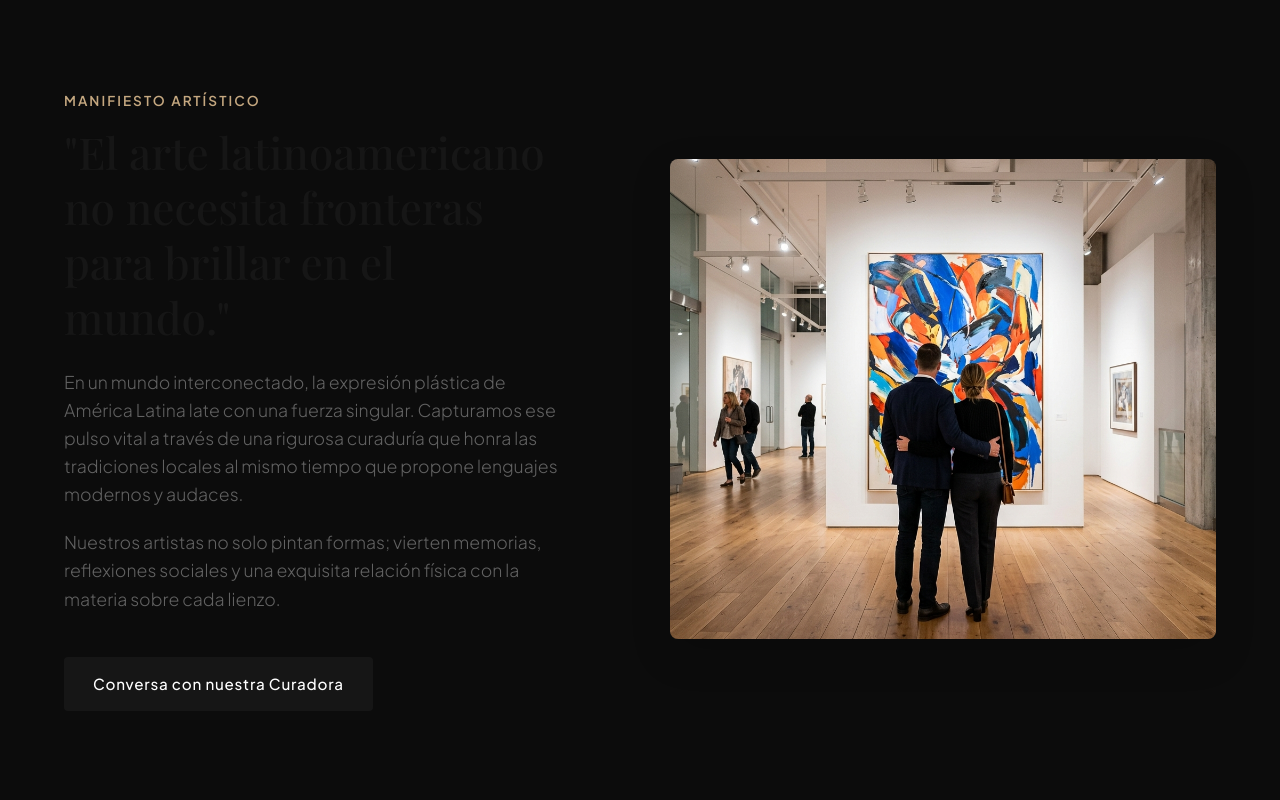
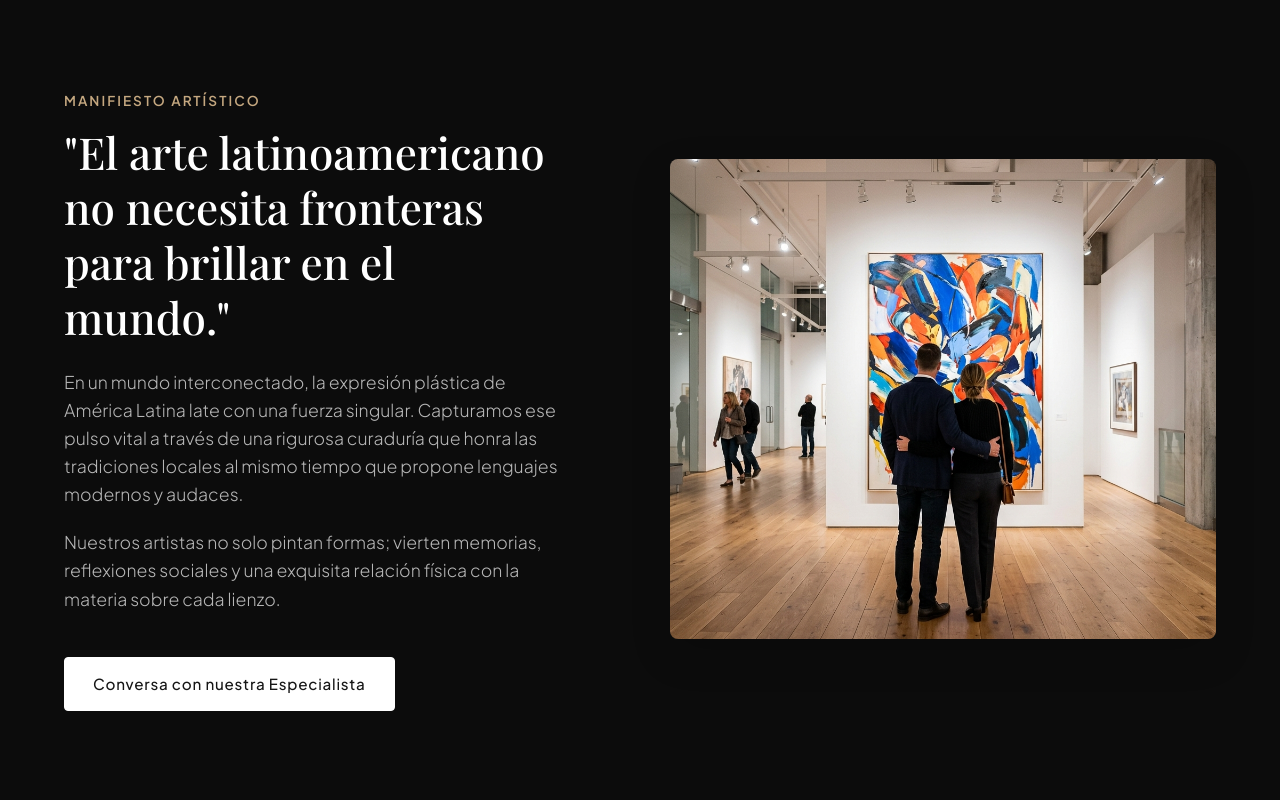
Before and after one commit to sltorres25/karelia-galeria, a website built with Vite: page index.html in a window 1280 px wide. Shown: the part 9420-10220 px from the top of the page. Built offline with nearby package versions, Linux system fonts and the light colour scheme; a web font is replaced by a local one.

Commit message:
style: fix text contrast in philosophy section and update button text to especialista

```diff
--- a/index.html
+++ b/index.html
@@ -155,7 +155,7 @@
           <p class="section-desc">
             Nuestros artistas no solo pintan formas; vierten memorias, reflexiones sociales y una exquisita relación física con la materia sobre cada lienzo.
           </p>
-          <a href="#contacto" class="btn btn-secondary">Conversa con nuestra Curadora</a>
+          <a href="#contacto" class="btn btn-secondary">Conversa con nuestra Especialista</a>
         </div>
         <div class="split-image-container">
           <img src="/src/assets/philosophy-gallery.png" alt="Visitantes apreciando el arte latinoamericano" class="split-image" loading="lazy" />
--- a/src/style.css
+++ b/src/style.css
@@ -858,6 +858,15 @@ a {
   background-color: #0c0c0c;
   border-top: 1px solid rgba(255, 255, 255, 0.05);
   border-bottom: 1px solid rgba(255, 255, 255, 0.05);
+  color: #ffffff;
+}
+
+.section-split .section-title {
+  color: #ffffff !important;
+}
+
+.section-split .section-desc {
+  color: rgba(255, 255, 255, 0.7) !important;
 }
 
 .split-text {
@@ -866,6 +875,18 @@ a {
 
 .split-text .btn {
   margin-top: 24px;
+}
+
+.section-split .btn-secondary {
+  background-color: #ffffff;
+  color: #161616;
+  border-color: #ffffff;
+}
+
+.section-split .btn-secondary:hover {
+  background-color: var(--accent-gold);
+  color: #161616;
+  border-color: var(--accent-gold);
 }
 
 .split-image-container {
```
